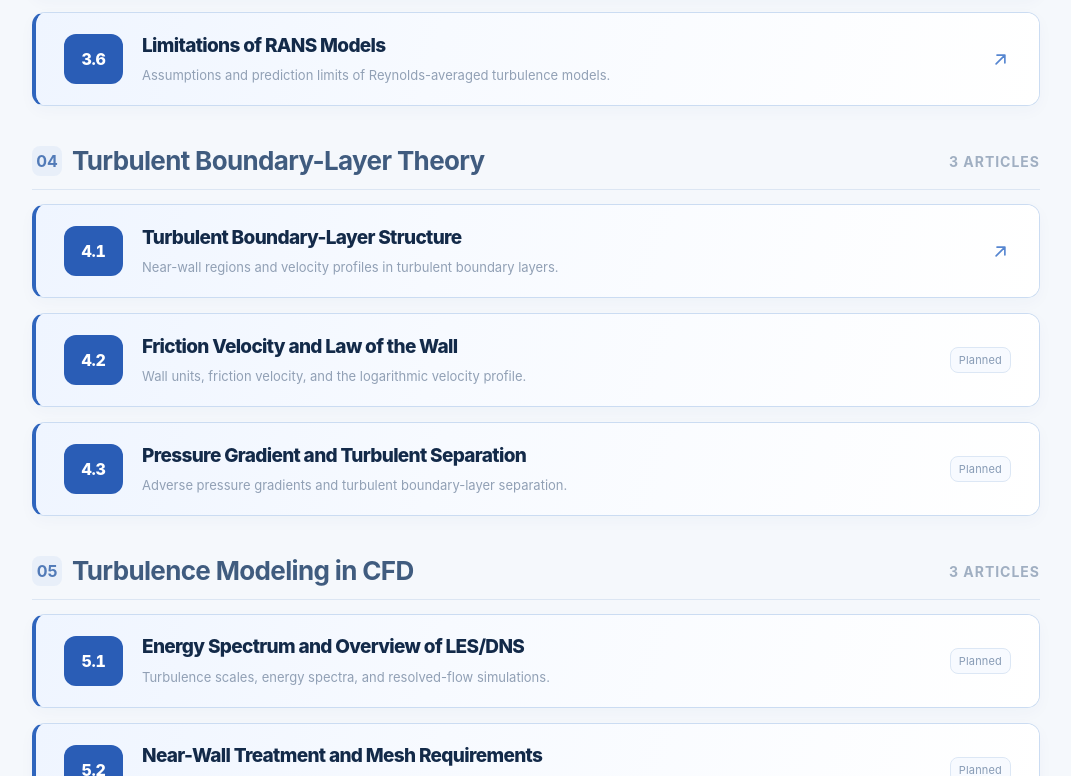
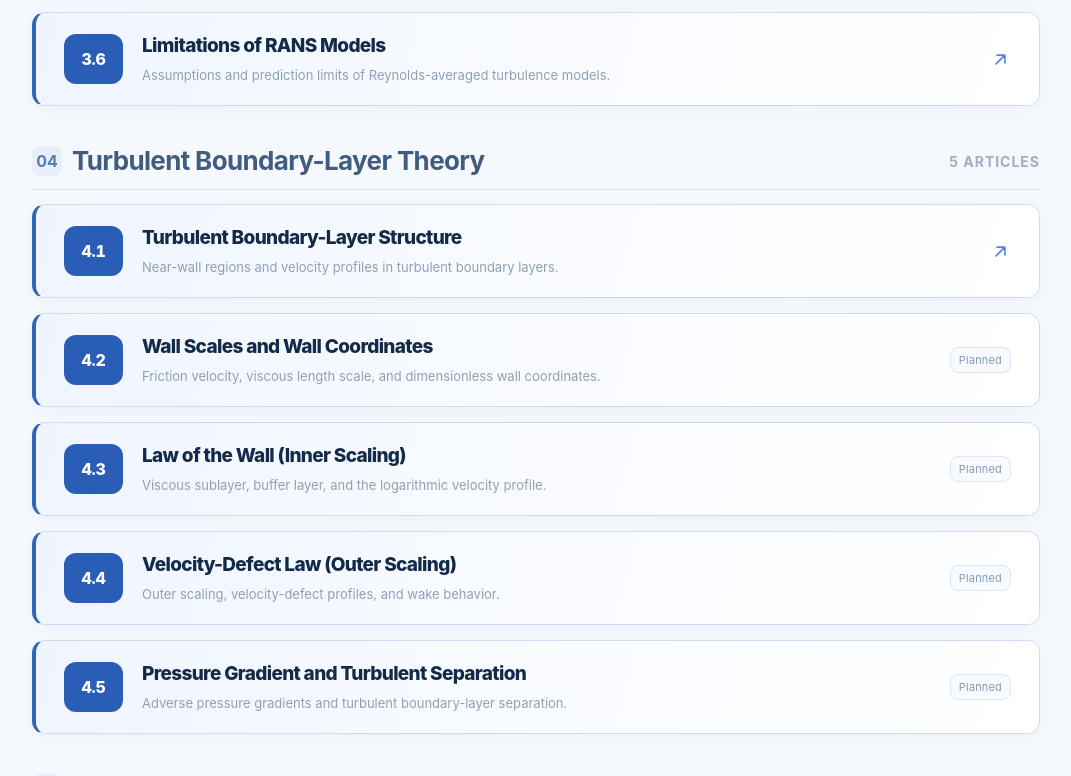
Before and after one commit to Isp99/Isp99.github.io, a plain HTML site: page study/aerodynamics/turbulent-flow.html in a window 1280 px wide. Shown: the part 2024-2800 px from the top of the page, without its empty margins (104-1175 px from the left). Drawn offline with Linux system fonts and the light colour scheme.

Commit message:
Reorganize turbulent boundary-layer chapter into five topics

```diff
--- a/study/aerodynamics/turbulent-flow.html
+++ b/study/aerodynamics/turbulent-flow.html
@@ -110,8 +110,8 @@ body.turbulent-page .contents-note {margin:-12px 0 26px;color:#879ab2;font-size:
    <img src="../../assets/turbulent-cylinder-wake.webp" width="640" height="320" alt="Illustration of airflow past a circular cylinder with a swirling turbulent wake" decoding="async">
   </div>
  </div>
- <div class="contents-header"><h2>Study Contents</h2><span class="count">05 CHAPTERS · 19 ARTICLES</span></div>
- <p class="contents-note">14 articles available · 5 articles in preparation.</p>
+ <div class="contents-header"><h2>Study Contents</h2><span class="count">05 CHAPTERS · 21 ARTICLES</span></div>
+ <p class="contents-note">14 articles available · 7 articles in preparation.</p>
 
 <section class="chapter" id="chapter-1" aria-labelledby="chapter-title-1">
  <div class="chapter-heading">
@@ -256,7 +256,7 @@ body.turbulent-page .contents-note {margin:-12px 0 26px;color:#879ab2;font-size:
  <div class="chapter-heading">
    <span class="chapter-mark" aria-hidden="true">04</span>
    <h2 id="chapter-title-4">Turbulent Boundary-Layer Theory</h2>
-   <span class="chapter-counter">3 ARTICLES</span>
+   <span class="chapter-counter">5 ARTICLES</span>
  </div>
 
  <article class="topic-card available" id="topic-4-1" aria-labelledby="topic-title-4-1">
@@ -273,8 +273,8 @@ body.turbulent-page .contents-note {margin:-12px 0 26px;color:#879ab2;font-size:
    <div class="topic-head">
      <span class="topic-number">4.2</span>
      <span class="topic-heading-copy">
-       <span class="topic-title" id="topic-title-4-2">Friction Velocity and Law of the Wall</span>
-       <span class="topic-description">Wall units, friction velocity, and the logarithmic velocity profile.</span>
+       <span class="topic-title" id="topic-title-4-2">Wall Scales and Wall Coordinates</span>
+       <span class="topic-description">Friction velocity, viscous length scale, and dimensionless wall coordinates.</span>
      </span>
      <span class="topic-planned" aria-label="Article in preparation">Planned</span>
    </div>
@@ -283,7 +283,27 @@ body.turbulent-page .contents-note {margin:-12px 0 26px;color:#879ab2;font-size:
    <div class="topic-head">
      <span class="topic-number">4.3</span>
      <span class="topic-heading-copy">
-       <span class="topic-title" id="topic-title-4-3">Pressure Gradient and Turbulent Separation</span>
+       <span class="topic-title" id="topic-title-4-3">Law of the Wall (Inner Scaling)</span>
+       <span class="topic-description">Viscous sublayer, buffer layer, and the logarithmic velocity profile.</span>
+     </span>
+     <span class="topic-planned" aria-label="Article in preparation">Planned</span>
+   </div>
+ </article>
+ <article class="topic-card" id="topic-4-4" aria-labelledby="topic-title-4-4">
+   <div class="topic-head">
+     <span class="topic-number">4.4</span>
+     <span class="topic-heading-copy">
+       <span class="topic-title" id="topic-title-4-4">Velocity-Defect Law (Outer Scaling)</span>
+       <span class="topic-description">Outer scaling, velocity-defect profiles, and wake behavior.</span>
+     </span>
+     <span class="topic-planned" aria-label="Article in preparation">Planned</span>
+   </div>
+ </article>
+ <article class="topic-card" id="topic-4-5" aria-labelledby="topic-title-4-5">
+   <div class="topic-head">
+     <span class="topic-number">4.5</span>
+     <span class="topic-heading-copy">
+       <span class="topic-title" id="topic-title-4-5">Pressure Gradient and Turbulent Separation</span>
        <span class="topic-description">Adverse pressure gradients and turbulent boundary-layer separation.</span>
      </span>
      <span class="topic-planned" aria-label="Article in preparation">Planned</span>
```
